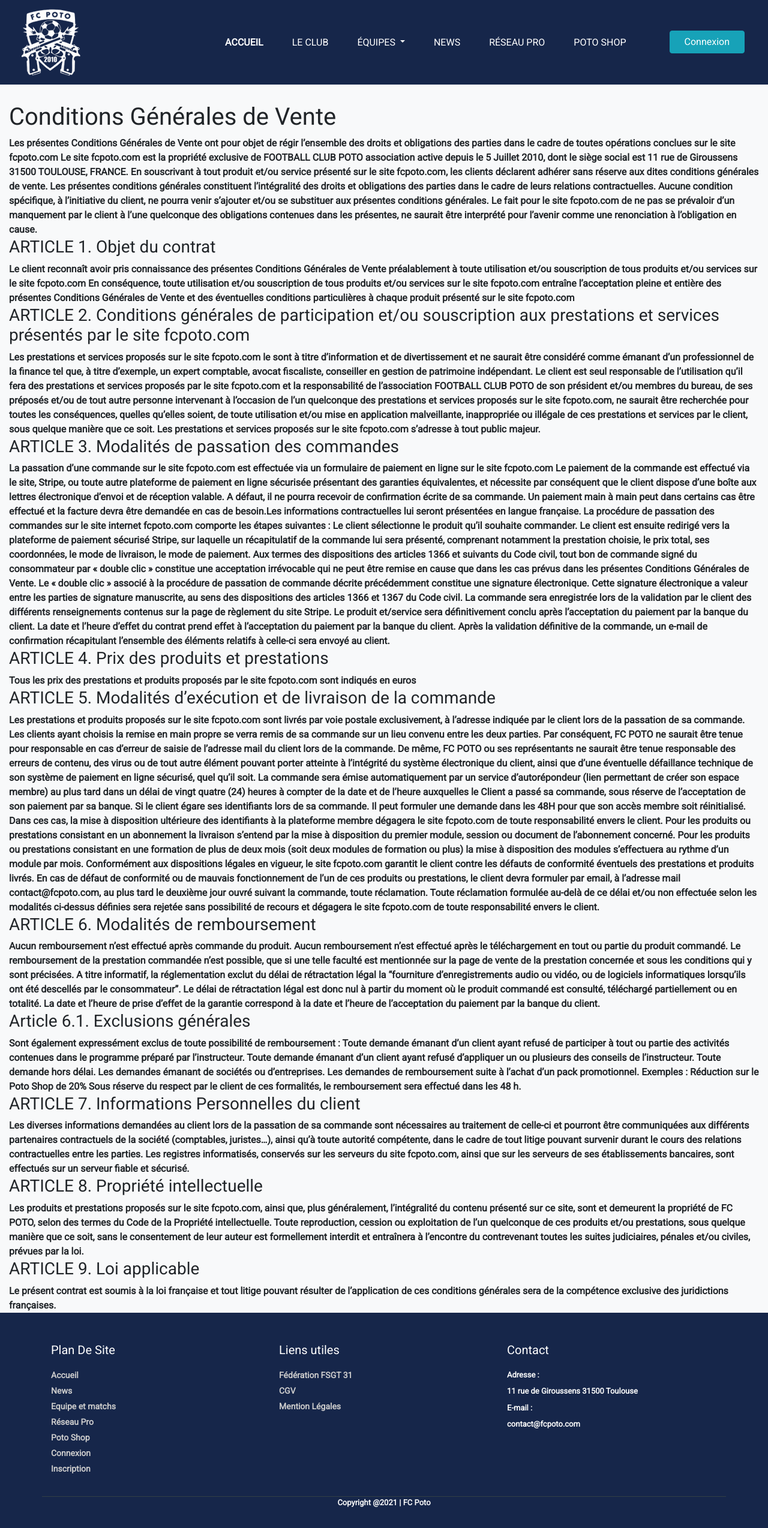
After one commit to LiekeA/PotoAPP, a Django app: page /cgv in a window 1280 px wide. The commit adds this page. Shown: the whole page at 60% size. Run offline with Django 3.2, Linux system fonts and the light colour scheme; parts of the project's set-up code (start-up, migrations or seed data) failed here and were passed over.

Commit message:
from local avant dernier jour

```diff
--- a/club/models.py
+++ b/club/models.py
@@ -89,6 +89,7 @@ class Match(models.Model):
     ENJEU =(
         ('championnat', 'Championnat'),
         ('coupe', 'Coupe'),
+        ('amical', 'Amical'),
     )
     equipe = models.ForeignKey(Equipe , on_delete=models.CASCADE, default='1')
     adversaire = models.ForeignKey(Adversaire , on_delete=models.CASCADE, default='1')
@@ -118,3 +119,5 @@ class Blog(models.Model):
     auteur = models.ForeignKey(Profil, on_delete=models.CASCADE, default='1')
     photo = models.ImageField(upload_to='club/images/blog/',blank=True)
     date = models.DateTimeField(auto_now_add = True)
+    def __str__(self):
+        return self.titre
--- a/club/templates/club/viewclassement.html
+++ b/club/templates/club/viewclassement.html
@@ -1,7 +1,7 @@
 {% extends 'fcpoto/base.html' %}
 
 
-{% block title %} FC Poto | Accueil {% endblock %}
+{% block title %} FC Poto | Classement {% endblock %}
 {% block content %}
 
 <br>
@@ -18,11 +18,12 @@
       <a class="nav-link active" href="{% url 'club:viewclassement' equipe.id %}">Classement</a>
     </li>
   </ul>
+
 <div>
     <!-- classement -->
     <ol>
 
-      <table class="table table-stripped col-5">
+      <table class="table table-stripped col-6 offset-3">
         <thead class="thead-dark">
           <tr>
             <th>#</th>
--- a/club/views.py
+++ b/club/views.py
@@ -73,8 +73,8 @@ def deleteprofil(request):
 def viewmatch(request, team):
     equipe = get_object_or_404(Equipe, id = team )
     now = timezone.now()
-    lasts = Match.objects.filter(date__lt=now, equipe_id=team).order_by('-date')[:3].select_related('equipe', 'adversaire')
-    upcomings = Match.objects.filter(date__gte=now, equipe_id=team).order_by('date')[:3].select_related('equipe', 'adversaire')
+    lasts = Match.objects.filter(date__lt=now, equipe_id=team).order_by('-date').select_related('equipe', 'adversaire')
+    upcomings = Match.objects.filter(date__gte=now, equipe_id=team).order_by('date').select_related('equipe', 'adversaire')
 
 
     matchs = Match.objects.filter(equipe_id=team)
--- a/fcPoto/urls.py
+++ b/fcPoto/urls.py
@@ -27,6 +27,11 @@ urlpatterns = [
     #accueil
     path('', views.home, name='home'),
 
+    #cgv mention legale
+    path('cgv', views.cgv, name='cgv'),
+    path('mentions-legales', views.legal, name='legal'),
+
+
     #authentification
     path('inscription/', views.signupuser, name='signupuser'),
     path('connexion/', views.loginuser , name='loginuser'),
--- a/fcpoto_site/templates/fcpoto/base.html
+++ b/fcpoto_site/templates/fcpoto/base.html
@@ -139,13 +139,13 @@
   <h5 class="headin5_amrc col_white_amrc pt2">Plan De Site</h5>
   <!--headin5_amrc-->
   <ul class="footer_ul_amrc">
-  <li><a href="http://webenlance.com">Accueil</a></li>
-  <li><a href="http://webenlance.com">News</a></li>
-  <li><a href="http://webenlance.com">Equipe et matchs</a></li>
-  <li><a href="http://webenlance.com">Réseau Pro</a></li>
-  <li><a href="http://webenlance.com">Poto Shop</a></li>
-  <li><a href="http://webenlance.com">Connexion</a></li>
-  <li><a href="http://webenlance.com">Inscription</a></li>
+  <li><a href="{% url 'home' %}">Accueil</a></li>
+  <li><a href="{% url 'club:viewblogs' %}">News</a></li>
+  <li><a href="{% url 'club:viewequipe' 1 %}">Equipe et matchs</a></li>
+  <li><a href="{% url 'club:viewemploi' %}">Réseau Pro</a></li>
+  <li><a href="{% url 'shop:potoShop' %}">Poto Shop</a></li>
+  <li><a href="{% url 'loginuser' %}">Connexion</a></li>
+  <li><a href="{% url 'club:licencePayment' %}">Inscription</a></li>
   </ul>
   <!--footer_ul_amrc ends here-->
   </div>
@@ -156,8 +156,8 @@
   <!--headin5_amrc-->
   <ul class="footer_ul_amrc">
   <li><a href="https://www.fsgt31.fr/">Fédération FSGT 31</a></li>
-  <li><a href="http://webenlance.com">CGV</a></li>
-  <li><a href="http://webenlance.com">Mention Légales</a></li>
+  <li><a href="{% url 'cgv' %}">CGV</a></li>
+  <li><a href="{% url 'legal' %}">Mention Légales</a></li>
   </ul>
   <!--footer_ul_amrc ends here-->
   </div>
--- /dev/null
+++ b/fcpoto_site/templates/fcpoto/cgv.html
@@ -0,0 +1,161 @@
+{% extends 'fcpoto/base.html' %}
+
+{% block content %}
+
+<div class='container-fluid'>
+<br>
+<br>
+
+   <h1> Conditions Générales de Vente</h1>
+Les présentes Conditions Générales de Vente ont pour objet de régir l’ensemble des droits et obligations des parties dans le cadre de toutes opérations conclues sur le site fcpoto.com
+
+Le site fcpoto.com est la propriété exclusive de FOOTBALL CLUB POTO association active depuis le 5 Juillet 2010, dont le siège social est 11 rue de Giroussens 31500 TOULOUSE, FRANCE.
+
+En souscrivant à tout produit et/ou service présenté sur le site fcpoto.com, les clients déclarent adhérer sans réserve aux dites conditions générales de vente.
+
+Les présentes conditions générales constituent l’intégralité des droits et obligations des parties dans le cadre de leurs relations contractuelles.
+
+Aucune condition spécifique, à l’initiative du client, ne pourra venir s’ajouter et/ou se substituer aux présentes conditions générales.
+
+Le fait pour le site fcpoto.com de ne pas se prévaloir d’un manquement par le client à l’une quelconque des obligations contenues dans les présentes, ne saurait être interprété pour l’avenir comme une renonciation à l’obligation en cause.
+
+
+<h3>ARTICLE 1. Objet du contrat</h3>
+
+
+
+Le client reconnaît avoir pris connaissance des présentes Conditions Générales de Vente préalablement à toute utilisation et/ou souscription de tous produits et/ou services sur le site fcpoto.com
+
+En conséquence, toute utilisation et/ou souscription de tous produits et/ou services sur le site fcpoto.com entraîne l’acceptation pleine et entière des présentes Conditions Générales de Vente et des éventuelles conditions particulières à chaque produit présenté sur le site fcpoto.com
+
+
+<h3>ARTICLE 2. Conditions générales de participation et/ou souscription aux prestations et services présentés par le site fcpoto.com</h3>
+
+
+Les prestations et services proposés sur le site fcpoto.com le sont à titre d’information et de divertissement et ne saurait être considéré comme émanant d’un professionnel de la finance tel que, à titre d’exemple, un expert comptable, avocat fiscaliste, conseiller en gestion de patrimoine indépendant.
+
+
+Le client est seul responsable de l’utilisation qu’il fera des prestations et services proposés par le site fcpoto.com et la responsabilité de l’association FOOTBALL CLUB POTO de son président et/ou membres du bureau, de ses préposés et/ou de tout autre personne intervenant à l’occasion de l’un quelconque des prestations et services proposés sur le site fcpoto.com, ne saurait être recherchée pour toutes les conséquences, quelles qu’elles soient, de toute utilisation et/ou mise en application malveillante, inappropriée ou illégale de ces prestations et services par le client, sous quelque manière que ce soit.
+
+Les prestations et services proposés sur le site fcpoto.com s’adresse à tout public majeur.
+
+
+
+<h3>ARTICLE 3. Modalités de passation des commandes</h3>
+
+
+La passation d’une commande sur le site fcpoto.com est effectuée via un formulaire de paiement en ligne sur le site fcpoto.com
+
+Le paiement de la commande est effectué via le site, Stripe, ou toute autre plateforme de paiement en ligne sécurisée présentant des garanties équivalentes, et nécessite par conséquent que le client dispose d’une boîte aux lettres électronique d’envoi et de réception valable. A défaut, il ne pourra recevoir de confirmation écrite de sa commande. Un paiement main à main peut dans certains cas être effectué et la facture devra être demandée en cas de besoin.Les informations contractuelles lui seront présentées en langue française.
+
+
+La procédure de passation des commandes sur le site internet fcpoto.com comporte les étapes suivantes :
+
+Le client sélectionne le produit qu’il souhaite commander.
+Le client est ensuite redirigé vers la plateforme de paiement sécurisé Stripe, sur laquelle un récapitulatif de la commande lui sera présenté, comprenant notamment la prestation choisie, le prix total, ses coordonnées, le mode de livraison, le mode de paiement.
+
+Aux termes des dispositions des articles 1366 et suivants du Code civil, tout bon de commande signé du consommateur par « double clic » constitue une acceptation irrévocable qui ne peut être remise en cause que dans les cas prévus dans les présentes Conditions Générales de Vente.
+
+
+Le « double clic » associé à la procédure de passation de commande décrite précédemment constitue une signature électronique. Cette signature électronique a valeur entre les parties de signature manuscrite, au sens des dispositions des articles 1366 et 1367 du Code civil.
+
+La commande sera enregistrée lors de la validation par le client des différents renseignements contenus sur la page de règlement du site Stripe.
+
+Le produit et/service sera définitivement conclu après l’acceptation du paiement par la banque du client.
+
+La date et l’heure d’effet du contrat prend effet à l’acceptation du paiement par la banque du client.
+
+Après la validation définitive de la commande, un e-mail de confirmation récapitulant l’ensemble des éléments relatifs à celle-ci sera envoyé au client.
+
+
+<h3>ARTICLE 4. Prix des produits et prestations</h3>
+
+Tous les prix des prestations et produits proposés par le site fcpoto.com sont indiqués en euros
+
+
+<h3>ARTICLE 5. Modalités d’exécution et de livraison de la commande</h3>
+
+Les prestations et produits proposés sur le site fcpoto.com sont livrés par voie postale exclusivement, à l’adresse  indiquée par le client lors de la passation de sa commande. Les clients ayant choisis la remise en main propre se verra remis de sa commande sur un lieu convenu entre les deux parties.
+
+Par conséquent, FC POTO ne saurait être tenue pour responsable en cas d’erreur de saisie de l’adresse mail du client lors de la commande.
+
+
+De même, FC POTO ou ses représentants ne saurait être tenue responsable des erreurs de contenu, des virus ou de tout autre élément pouvant porter atteinte à l’intégrité du système électronique du client, ainsi que d’une éventuelle défaillance technique de son système de paiement en ligne sécurisé, quel qu’il soit.
+
+
+La commande sera émise automatiquement par un service d’autorépondeur (lien permettant de créer son espace membre) au plus tard dans un délai de vingt quatre (24) heures à compter de la date et de l’heure auxquelles le Client a passé sa commande, sous réserve de l’acceptation de son paiement par sa banque.
+
+
+Si le client égare ses identifiants lors de sa commande. Il peut formuler une demande dans les 48H pour que son accès membre soit réinitialisé.
+Dans ces cas, la mise à disposition ultérieure des identifiants à la plateforme membre dégagera le site fcpoto.com de toute responsabilité envers le client.
+
+Pour les produits ou prestations consistant en un abonnement la livraison s’entend par la mise à disposition du premier module, session ou document de l’abonnement concerné.
+
+Pour les produits ou prestations consistant en une formation de plus de deux mois (soit deux modules de formation ou plus) la mise à disposition des modules s’effectuera au rythme d’un module par mois.
+
+Conformément aux dispositions légales en vigueur, le site fcpoto.com garantit le client contre les défauts de conformité éventuels des prestations et produits livrés.
+
+En cas de défaut de conformité ou de mauvais fonctionnement de l’un de ces produits ou prestations, le client devra formuler par email, à l’adresse mail contact@fcpoto.com, au plus tard le deuxième jour ouvré suivant la commande, toute réclamation.
+
+Toute réclamation formulée au-delà de ce délai et/ou non effectuée selon les modalités ci-dessus définies sera rejetée sans possibilité de recours et dégagera le site fcpoto.com de toute responsabilité envers le client.
+
+
+<h3>ARTICLE 6. Modalités de remboursement</h3>
+
+Aucun remboursement n’est effectué après commande du produit.
+
+Aucun remboursement n’est effectué après le téléchargement en tout ou partie du produit commandé.
+
+Le remboursement de la prestation commandée n’est possible, que si une telle faculté est mentionnée sur la page de vente de la prestation concernée et sous les conditions qui y sont précisées.
+
+A titre informatif, la réglementation exclut du délai de rétractation légal la “fourniture d’enregistrements audio ou vidéo, ou de logiciels informatiques lorsqu’ils ont été descellés par le consommateur”. Le délai de rétractation légal est donc nul à partir du moment où le produit commandé est consulté, téléchargé partiellement ou en totalité.
+
+La date et l’heure de prise d’effet de la garantie correspond à la date et l’heure de l’acceptation du paiement par la banque du client.
+
+
+<h3>Article 6.1. Exclusions générales</h3>
+
+
+Sont également expressément exclus de toute possibilité de remboursement :
+
+Toute demande émanant d’un client ayant refusé de participer à tout ou partie des activités contenues dans le programme préparé par l’instructeur.
+
+Toute demande émanant d’un client ayant refusé d’appliquer un ou plusieurs des conseils de l’instructeur.
+
+Toute demande hors délai.
+
+Les demandes émanant de sociétés ou d’entreprises.
+
+Les demandes de remboursement suite à l’achat d’un pack promotionnel.
+
+Exemples :
+
+Réduction sur le Poto Shop de 20%
+
+Sous réserve du respect par le client de ces formalités, le remboursement sera effectué dans les 48 h.
+
+
+<h3>ARTICLE 7. Informations Personnelles du client</h3>
+
+
+Les diverses informations demandées au client lors de la passation de sa commande sont nécessaires au traitement de celle-ci et pourront être communiquées aux différents partenaires contractuels de la société (comptables, juristes…), ainsi qu’à toute autorité compétente, dans le cadre de tout litige pouvant survenir durant le cours des relations contractuelles entre les parties.
+
+Les registres informatisés, conservés sur les serveurs du site fcpoto.com, ainsi que sur les serveurs de ses établissements bancaires, sont effectués sur un serveur fiable et sécurisé.
+
+
+<h3>ARTICLE 8. Propriété intellectuelle</h3>
+
+
+Les produits et prestations proposés sur le site fcpoto.com, ainsi que, plus généralement, l’intégralité du contenu présenté sur ce site, sont et demeurent la propriété de FC POTO, selon des termes du Code de la Propriété intellectuelle.
+
+Toute reproduction, cession ou exploitation de l’un quelconque de ces produits et/ou prestations, sous quelque manière que ce soit, sans le consentement de leur auteur est formellement interdit et entraînera à l’encontre du contrevenant toutes les suites judiciaires, pénales et/ou civiles, prévues par la loi.
+
+
+<h3>ARTICLE 9. Loi applicable</h3>
+
+
+Le présent contrat est soumis à la loi française et tout litige pouvant résulter de l’application de ces conditions générales sera de la compétence exclusive des juridictions françaises.
+
+
+</div>
+{% endblock %}
--- a/fcpoto_site/views.py
+++ b/fcpoto_site/views.py
@@ -41,7 +41,7 @@ def home(request):
     print(month_anniv.query)
 
     #blog
-    blogs = Blog.objects.all().order_by('-date')[:3]
+    blogs = Blog.objects.all().order_by('-date')[:6]
 
 
 
@@ -110,3 +110,11 @@ def change_password(request):
 def profile(request):
     if request.method == 'GET':
         return render(request, 'fcpoto/profile.html')
+
+def cgv(request):
+    if request.method == 'GET':
+        return render(request, 'fcpoto/cgv.html')
+
+def legal(request):
+    if request.method == 'GET':
+        return render(request, 'fcpoto/legal.html')
```
Also changed, not shown: club/templates/club/viewequipe.html (+5 -12 lines), club/templates/club/viewmatch.html (+88 -9 lines), fcPoto/settings.py (+13 -13 lines), fcpoto_site/static/css/style.css (+6 -3 lines), fcpoto_site/templates/fcpoto/home.html (+24 -16 lines), fcpoto_site/templates/fcpoto/legal.html (added, +114 -0 lines), shop/templates/shop/potoShop.html (+3 -4 lines), 2 other files.
